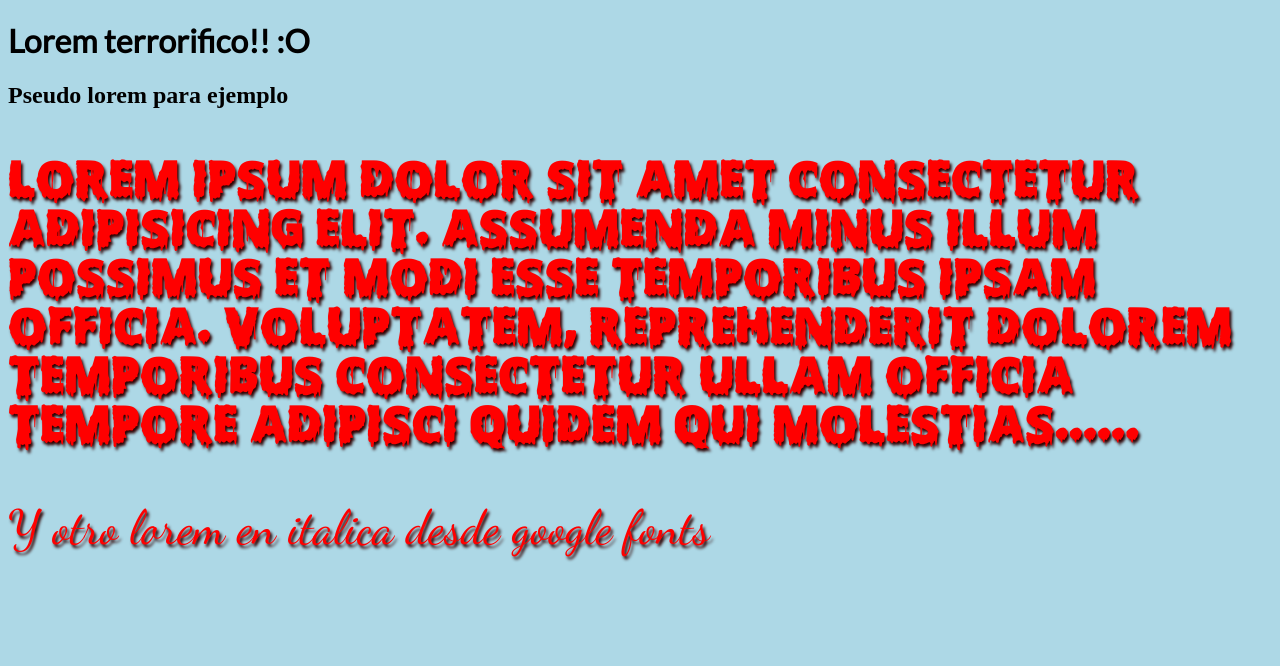
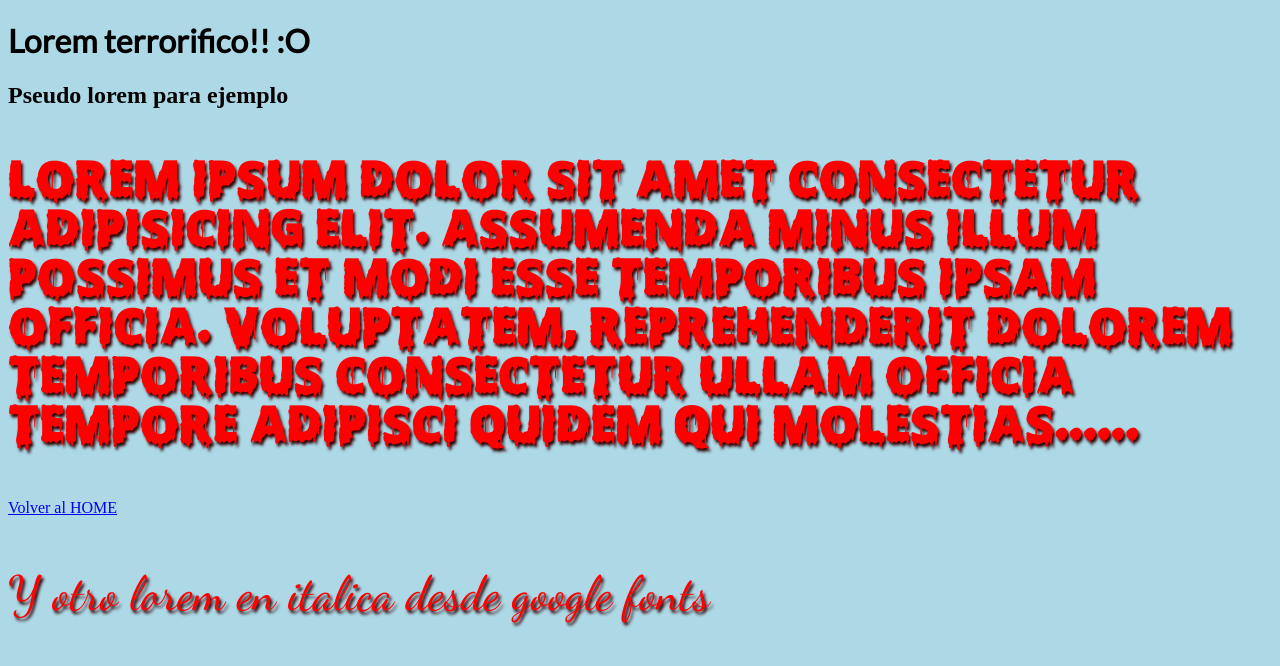
Before and after one commit to rayfexdv/acn1bv, a plain HTML site: page index.html in a window 1280 px wide. Drawn offline with Linux system fonts and the light colour scheme.

Commit message:
error home
Enlace que no conecta al html

```diff
--- a/index.html
+++ b/index.html
@@ -19,7 +19,7 @@
         Voluptatem, reprehenderit dolorem temporibus consectetur ullam
         officia tempore adipisci quidem qui molestias......
     </p>
-
+    <a href="/home.html">Volver al HOME</a>
     <p id="gFonts">Y otro lorem en italica desde google fonts</p>
 </body>
 
```
